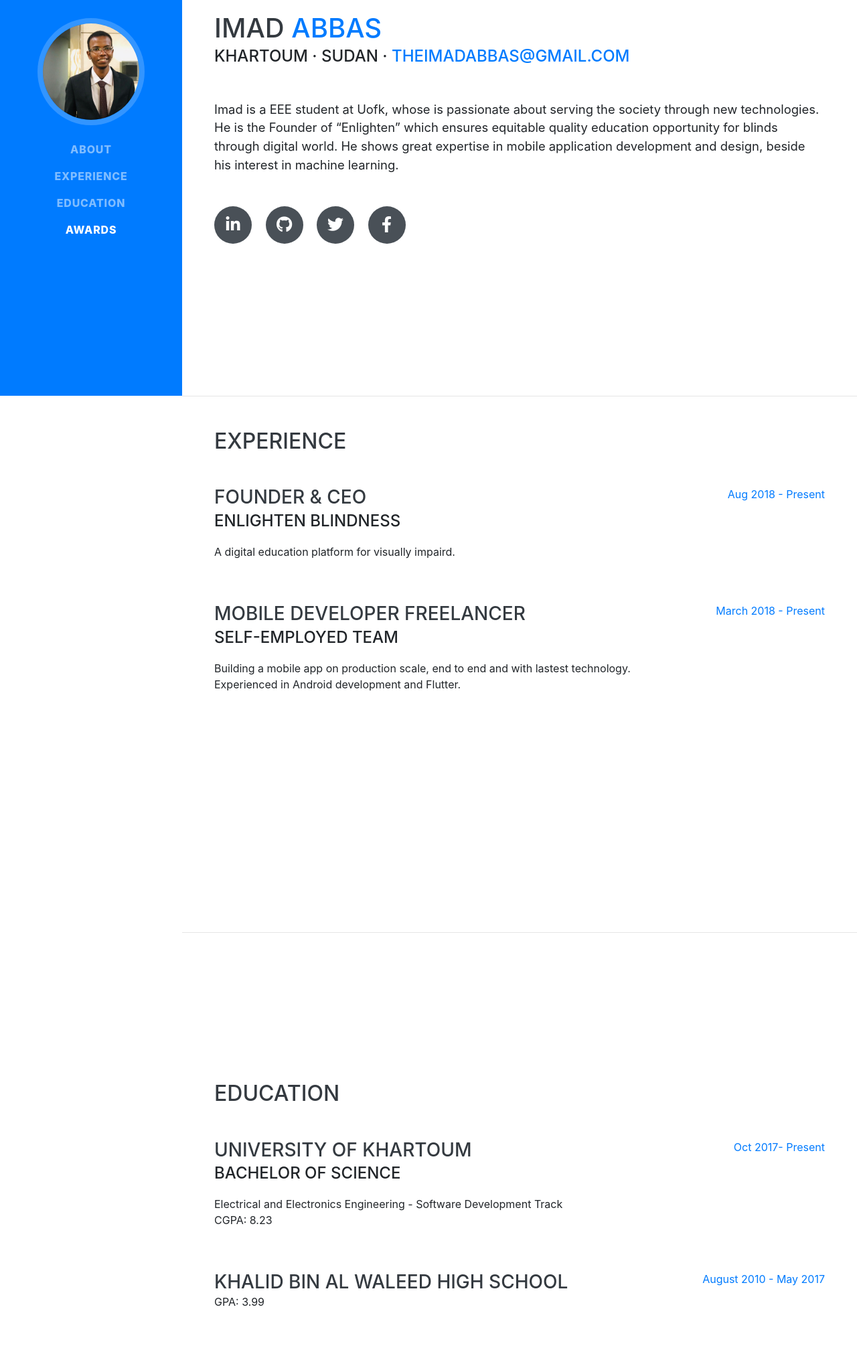
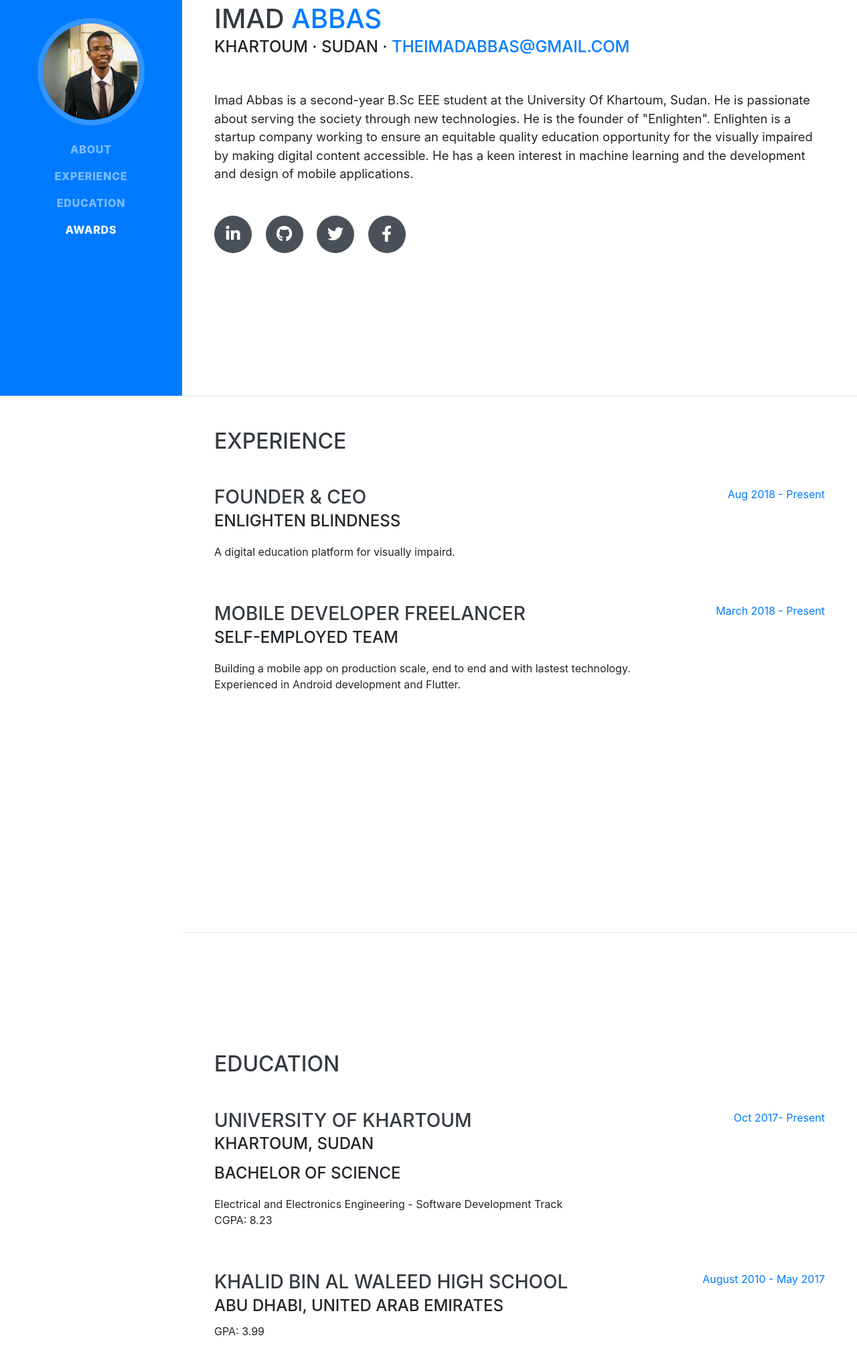
Before and after one commit to ImadAbbas/imadabbas.github.io, a website with bundled scripts: page index.html in a window 1280 px wide. Shown: the part 209-2228 px from the top of the page at 67% size. Built offline with nearby package versions, Linux system fonts and the light colour scheme; a web font is replaced by a local one.

Commit message:
minor updtes

```diff
--- a/index.html
+++ b/index.html
@@ -69,10 +69,7 @@
         <div class="subheading mb-5">Khartoum · Sudan ·
           <a href="mailto:name@email.com">theimadabbas@gmail.com</a>
         </div>
-        <p class="lead mb-5">Imad is a EEE student at Uofk, whose is passionate about serving the society through new
-          technologies. He is the Founder of “Enlighten” which ensures equitable quality education
-          opportunity for blinds through digital world. He shows great expertise in mobile application
-          development and design, beside his interest in machine learning.</p>
+        <p class="lead mb-5">Imad Abbas is a second-year B.Sc EEE student at the University Of Khartoum, Sudan. He is passionate about serving the society through new technologies. He is the founder of "Enlighten". Enlighten is a startup company working to ensure an equitable quality education opportunity for the visually impaired by making digital content accessible. He has a keen interest in machine learning and the development and design of mobile applications.</p>
         <div class="social-icons">
           <a href="https://www.linkedin.com/in/imadabbas/">
             <i class="fab fa-linkedin-in"></i>
@@ -131,6 +128,7 @@
         <div class="resume-item d-flex flex-column flex-md-row justify-content-between mb-5">
           <div class="resume-content">
             <h3 class="mb-0">University of Khartoum</h3>
+            <div class="subheading mb-2">Khartoum, Sudan</div>
             <div class="subheading mb-3">Bachelor of Science</div>
             <div>Electrical and Electronics Engineering - Software Development Track</div>
             <p>CGPA: 8.23</p>
@@ -143,6 +141,7 @@
         <div class="resume-item d-flex flex-column flex-md-row justify-content-between">
           <div class="resume-content">
             <h3 class="mb-0">Khalid Bin Al Waleed High School</h3>
+            <div class="subheading mb-2">Abu Dhabi, United Arab Emirates</div>
             <p>GPA: 3.99</p>
           </div>
           <div class="resume-date text-md-right">
@@ -236,7 +235,9 @@
           <li>
             <i class="fa-li fa fa-trophy text-warning"></i>
             1<sup>st</sup> DMZ 2019 Challenge, Arab Innovation Network - Oct 2019</li>
-          <li>
+            <i class="fa-li fa fa-trophy text-warning"></i>
+            Global Engagement Summit 2019 nominee, US - Jan, 2019..</li>
+            <li>
             <i class="fa-li fa fa-trophy text-warning"></i>
             2<sup>nd</sup>
             EEESE 2018, University of Khartoum - software development hackathon 3.0
```
